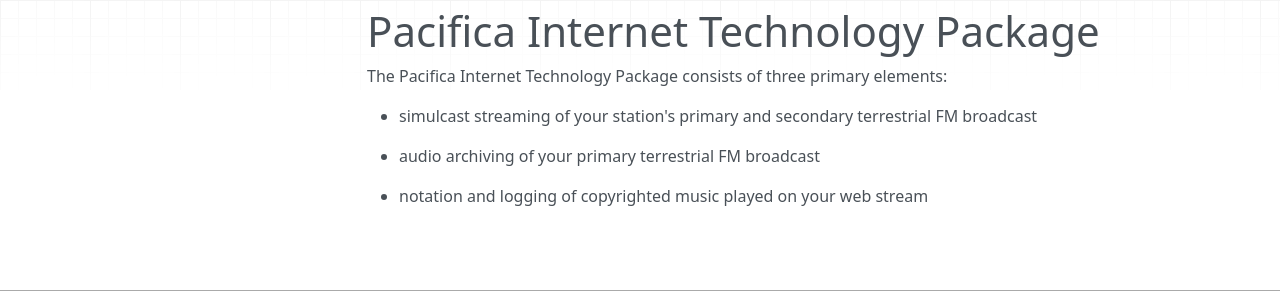
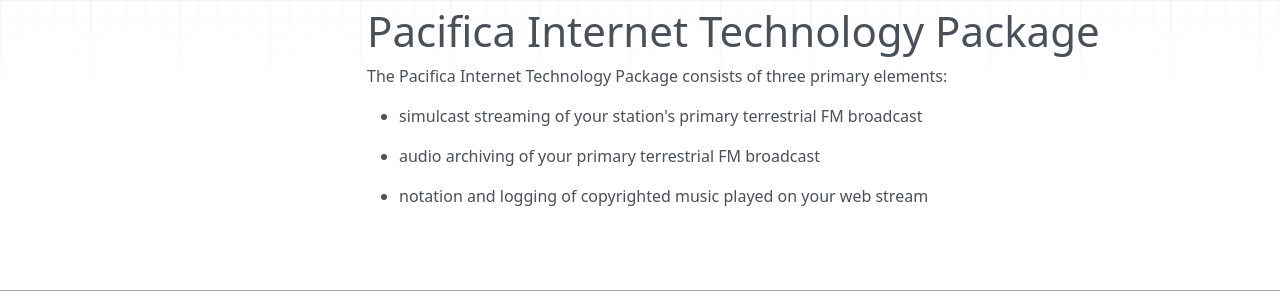
Before and after one commit to opensourceradio/ram, an MkDocs documentation site: the page built from docs/index.md, in a window 1280 px wide. Shown: the part 216-516 px from the top of the page. Built offline with MkDocs 1.6.1, drawn with Linux system fonts in a browser that asks for light colours; nearby versions of some CDN libraries.

Commit message:
Wordsmithing.

```diff
--- a/docs/index.md
+++ b/docs/index.md
@@ -11,7 +11,7 @@
 
 The Pacifica Internet Technology Package consists of three primary elements:
 
-- simulcast streaming of your station's primary and secondary terrestrial FM broadcast
+- simulcast streaming of your station's primary terrestrial FM broadcast
 
 - audio archiving of your primary terrestrial FM broadcast
 
```
